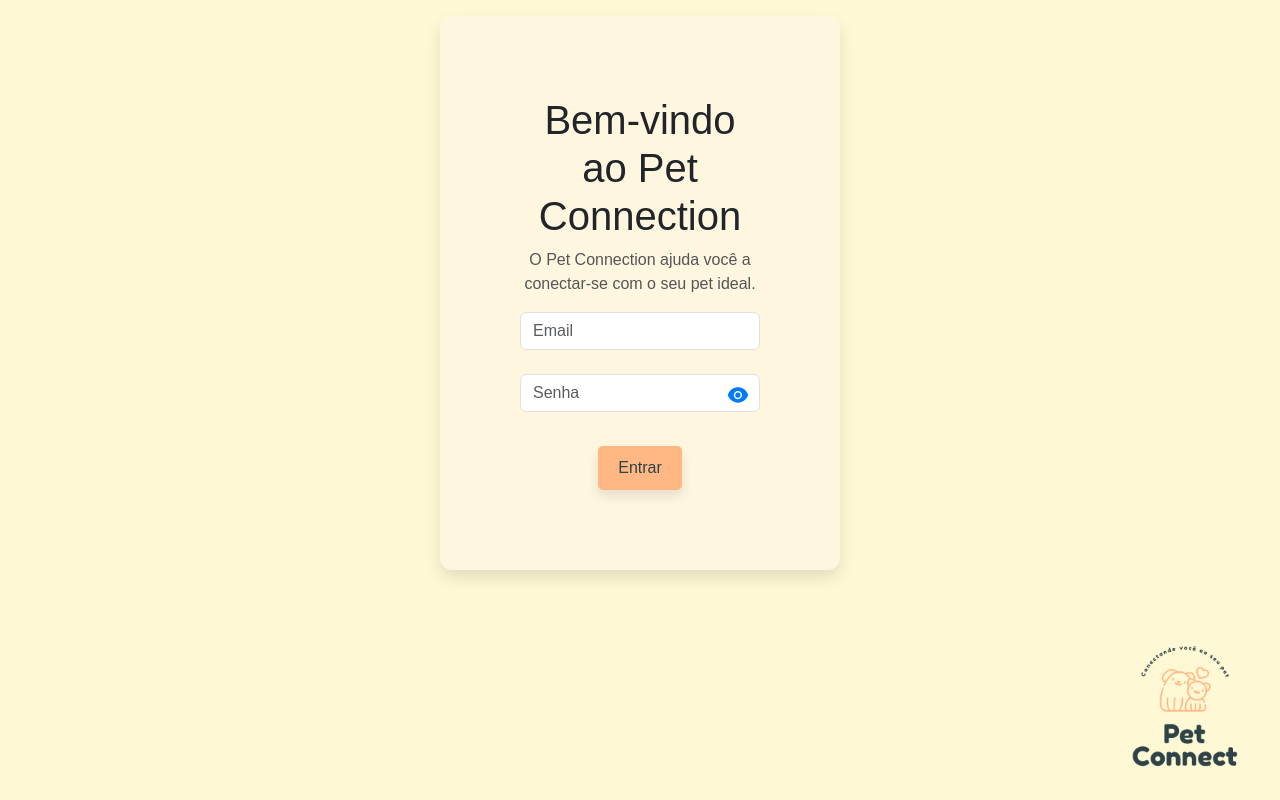
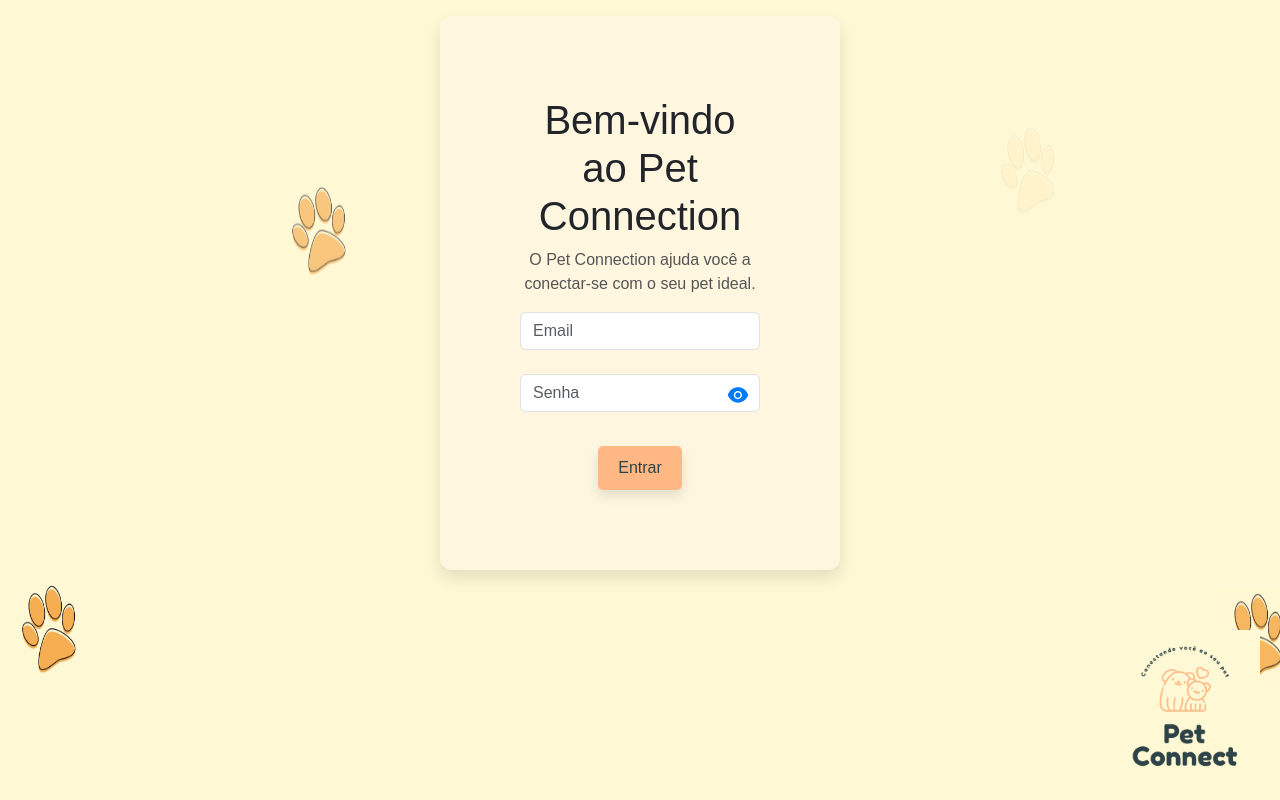
Before and after one commit to carolinachm/pet_connection_front, a React (Create React App) app: page / in a window 1280 px wide. Built offline with nearby package versions, Linux system fonts and the light colour scheme.

Commit message:
criado script para tela home

```diff
--- a/src/components/Home/Home.css
+++ b/src/components/Home/Home.css
@@ -1,4 +1,11 @@
 /* Home.css */
+body {
+    margin: 0; /* Remove margens */
+    padding: 0; /* Remove preenchimento */
+    height: 100vh; /* Altura total da janela de visualização */
+    overflow: hidden; /* Impede que elementos saiam da área visível */
+}
+
 .home-container {
     background-color: #fff8d4; /* Fundo neutro claro */
     min-height: 100vh;
@@ -7,57 +14,55 @@
     align-items: center;
     padding: 1rem;
     font-family: 'Arial', sans-serif; /* Fonte simples e limpa */
-    position: relative; /* Adicionado para posicionamento absoluto dos elementos filhos */
-    overflow: hidden; /* Impede que elementos saiam da área visível */
+    position: relative; /* Para posicionamento absoluto dos elementos filhos */
 }
 
 .paw-background {
-    position: absolute;
+    position: fixed; /* Mantém a div coberta na tela */
+    width: 100%;
+    height: 100%;
     top: 0;
     left: 0;
-    width: 100%;
-    height: 100%;
-    pointer-events: none; /* Para permitir que os cliques passem para os elementos abaixo */
-    overflow: hidden;
+    pointer-events: none; /* Permite interagir com elementos acima */
 }
 
 @keyframes pawPrint {
     0% { opacity: 0; transform: translateY(0); }
-    50% { opacity: 1; transform: translateY(-20px); } /* Aumentei o movimento para cima */
+    50% { opacity: 1; transform: translateY(-20px); } /* Aumenta o movimento para cima */
     100% { opacity: 0; transform: translateY(0); }
 }
 
 .paw {
     position: absolute;
-    width: 100px; /* Aumente o tamanho conforme necessário */
-    height: 100px; /* Aumente o tamanho conforme necessário */
-    background-image: url('/public/imagens/patinhas_gato.png');
+    width: 100px; /* Tamanho das patinhas */
+    height: 100px; /* Tamanho das patinhas */
+    background-image: url('/public/imagens/patinhas_gato.png'); /* Caminho correto para a imagem */
     background-size: contain;
     background-repeat: no-repeat;
-    animation: pawPrint 2s ease-in-out infinite; /* Duração e tipo de animação */
-    border: none; /* Garante que não há borda */
-    outline: none; /* Remove qualquer contorno */
+    animation: pawPrint 5s ease-in-out infinite; /* Duração de 5 segundos e animação infinita */
     display: inline-block;
 }
 
 /* Ajuste as patinhas para aparecer em posições aleatórias */
-.paw:nth-child(1) { top: 10%; left: 20%; animation-delay: 0s; }
-.paw:nth-child(2) { top: 30%; left: 50%; animation-delay: 0.5s; }
-.paw:nth-child(3) { top: 70%; left: 80%; animation-delay: 1s; }
-.paw:nth-child(4) { top: 20%; left: 70%; animation-delay: 1.5s; }
-.paw:nth-child(5) { top: 50%; left: 10%; animation-delay: 2s; }
-.paw:nth-child(6) { top: 40%; left: 90%; animation-delay: 2.5s; }
+.paw:nth-child(1) { animation-delay: 0s; }
+.paw:nth-child(2) { animation-delay: 0.5s; }
+.paw:nth-child(3) { animation-delay: 1s; }
+.paw:nth-child(4) { animation-delay: 1.5s; }
+.paw:nth-child(5) { animation-delay: 2s; }
+.paw:nth-child(6) { animation-delay: 2.5s; }
+.paw:nth-child(7) { animation-delay: 3s; }
+.paw:nth-child(8) { animation-delay: 3.5s; }
+.paw:nth-child(9) { animation-delay: 4s; }
+.paw:nth-child(10) { animation-delay: 4.5s; }
 
 .logo-home {
     position: fixed;
-    bottom: 20px; /* Ajusta a distância do fundo */
-    right: 20px; /* Ajusta a distância da direita */
-    width: 150px; /* Ajusta o tamanho do logo */
+    bottom: 20px; /* Distância do fundo */
+    right: 20px; /* Distância da direita */
+    width: 150px; /* Tamanho do logo */
     height: auto; /* Mantém a proporção */
     z-index: 1; /* Garante que o logo fique acima das patinhas */
 }
-
-/* Estilo existente continua aqui... */
 
 .content-wrapper {
     background-color: #fff6e0; /* Fundo branco para o conteúdo */
@@ -68,7 +73,8 @@
     max-width: 400px; /* Limita a largura do conteúdo */
     width: 100%;
     transition: box-shadow 0.3s ease;
-    z-index: 1; /*garante que as patinhas não passem por cima*/
+    z-index: 1; /* Garante que as patinhas não passem por cima */
+    position: relative; /* Para posicionamento correto */
 }
 
 .content-wrapper:hover {
@@ -77,7 +83,7 @@
 
 h1 {
     color: #333333; /* Cor do título */
-    font-size: 2,5rem;
+    font-size: 2.5rem; /* Tamanho do título */
     margin-bottom: 1rem;
 }
 
@@ -87,7 +93,7 @@
     margin-bottom: 2rem;
 }
 
-.login-button, .submit-button {
+.submit-button {
     margin-top: 10px;
     display: inline-block;
     background: linear-gradient(135deg, #ffb884 0%, #ffb884 100%); /* Gradiente sutil */
@@ -99,21 +105,6 @@
     transition: background 0.3s ease, transform 0.2s ease, box-shadow 0.3s ease;
     cursor: pointer;
     box-shadow: 0 6px 12px rgba(0, 0, 0, 0.1); /* Sombra mais definida */
-}
-
-.login-button:hover, .submit-button:hover {
-    background: linear-gradient(135deg, #ffb884 0%, #ffb884 100%); /* Alteração no gradiente ao passar o mouse */
-    transform: translateY(-3px); /* Leve elevação ao passar o mouse */
-    box-shadow: 0 10px 20px rgba(0, 0, 0, 0.2); /* Sombra mais intensa no hover */
-}
-
-.login-button:active, .submit-button:active {
-    transform: translateY(1px); /* Leve movimento para dentro ao clicar */
-    box-shadow: 0 4px 8px rgba(0, 0, 0, 0.1); /* Sombra leve ao clicar */
-}
-
-.submit-button {
-    background: linear-gradient(135deg, #ffb884 0%, #ffb884 100%); /* Gradiente para o botão submit */
 }
 
 .submit-button:hover {
--- a/src/components/Home/Home.js
+++ b/src/components/Home/Home.js
@@ -1,4 +1,4 @@
-import React, { useEffect, useState } from "react";
+import React, { useCallback, useEffect, useState } from "react";
 import { Button, Form } from "react-bootstrap";
 import { useNavigate } from "react-router-dom";
 import { toast } from "react-toastify";
@@ -7,10 +7,11 @@
 
 // Importando as imagens de patinhas
 const pawImages = [
-  "/imagens/patinha_logo.png",
-  "/imagens/patinha_logo.png",
-  "/imagens/patinha_logo.png",
-  // Adicione mais caminhos de imagens aqui
+  `${process.env.PUBLIC_URL}/imagens/patinhas_gato.png`,
+  `${process.env.PUBLIC_URL}/imagens/patinhas_gato.png`,
+  `${process.env.PUBLIC_URL}/imagens/patinhas_gato.png`,
+  `${process.env.PUBLIC_URL}/imagens/patinhas_gato.png`,
+  `${process.env.PUBLIC_URL}/imagens/patinhas_gato.png`,
 ];
 
 function Home() {
@@ -35,28 +36,50 @@
 
   // Função para gerar posição aleatória
   const randomPosition = () => {
-    const x = Math.random() * 90; // 90% da largura da tela
-    const y = Math.random() * 90; // 90% da altura da tela
+    const x = Math.random() * 95; // 95% da largura da tela
+    const y = Math.random() * 95; // 95% da altura da tela
     return { x, y };
   };
 
-  // Função para adicionar uma patinha à tela
-  const addPaw = () => {
-    const position = randomPosition();
-    const image = pawImages[Math.floor(Math.random() * pawImages.length)];
-    setPaws((prevPaws) => [...prevPaws, { ...position, image }]);
-
-    // Remove a patinha após 3 segundos
-    setTimeout(() => {
-      setPaws((prevPaws) => prevPaws.filter((paw) => paw.image !== image));
-    }, 3000);
+  // Função para verificar se a nova posição colide com patinhas existentes
+  const isPositionOccupied = (newPosition) => {
+    return paws.some(paw => {
+      const distance = Math.sqrt(
+        Math.pow(newPosition.x - paw.x, 2) + Math.pow(newPosition.y - paw.y, 2)
+      );
+      return distance < 2; // Ajuste esse valor para aumentar ou diminuir o espaço
+    });
   };
 
-  // Adiciona uma patinha a cada 1 segundo
+  // Função para adicionar uma patinha à tela
+  const addPaw = useCallback(() => {
+    if (paws.length < 40) { // Limita o número de patinhas na tela a 40
+      let position;
+      do {
+        position = randomPosition();
+      } while (isPositionOccupied(position)); // Gera nova posição até que não colida
+
+      const image = pawImages[Math.floor(Math.random() * pawImages.length)];
+      setPaws((prevPaws) => [...prevPaws, { ...position, image, isVisible: true }]);
+
+      // Remove a patinha após 10 segundos
+      const timeoutId = setTimeout(() => {
+        setPaws((prevPaws) => prevPaws.filter((paw) => paw.image !== image));
+      }, 10000);
+
+      return timeoutId; // Retorna o ID do timeout
+    }
+    return null;
+  }, [paws]); // Adiciona paws como dependência para garantir a contagem correta
+
+  // Função que controla o intervalo de adição de patinhas
   useEffect(() => {
-    const interval = setInterval(addPaw, 1000);
-    return () => clearInterval(interval);
-  }, []);
+    const interval = setInterval(() => {
+      addPaw();
+    }, 1000); // Adiciona uma nova patinha a cada 1 segundo
+
+    return () => clearInterval(interval); // Limpa o intervalo ao desmontar o componente
+  }, [addPaw]);
 
   return (
     <div className="home-container">
@@ -64,9 +87,16 @@
         {paws.map((paw, index) => (
           <img
             key={index}
-
+            src={paw.image} // A imagem da patinha
             className="paw"
-            style={{ left: `${paw.x}%`, top: `${paw.y}%` }} // Posição em porcentagem
+            style={{
+              left: `${paw.x}%`,
+              top: `${paw.y}%`,
+              position: 'absolute',
+              opacity: paw.isVisible ? 1 : 0, // Controla a opacidade
+              transition: 'opacity 15s ease', // Transição suave
+            }} // Transição suave
+            alt=""
           />
         ))}
       </div>
@@ -108,7 +138,7 @@
           </Form>
         </div>
       </div>
-      <img src={`${process.env.PUBLIC_URL}/imagens/logo2.png`} alt="" className="logo-home" />
+      <img src={`${process.env.PUBLIC_URL}/imagens/logo2.png`} alt="Logo" className="logo-home" />
     </div>
   );
 }
```
